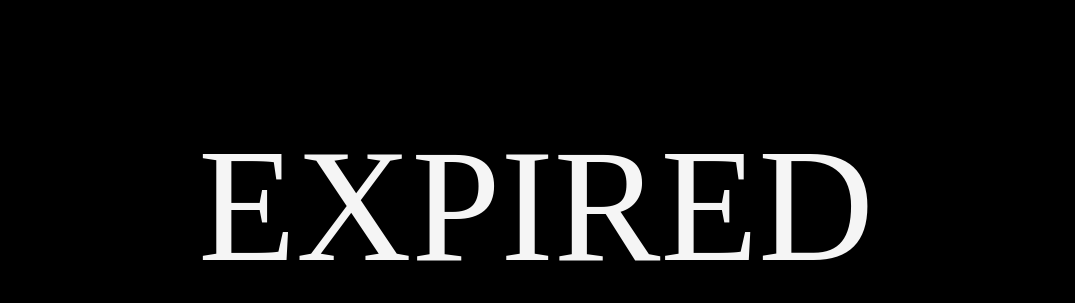
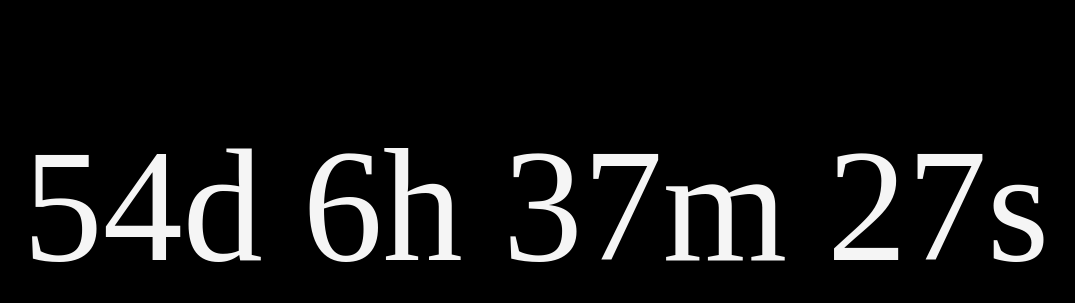
Before and after one commit to shrikarkaveti/indiction, a plain HTML site: page index.html in a window 1280 px wide. Shown: the part 104-407 px from the top of the page, without its empty margins (104-1179 px from the left). Drawn offline with Linux system fonts and the light colour scheme.

Commit message:
Update index.html

```diff
--- a/index.html
+++ b/index.html
@@ -25,7 +25,7 @@
 
     <script>
       // Set CountDownDate
-      var countDownDate = new Date('May 11, 2024 17:15:00').getTime();
+      var countDownDate = new Date('Jul 25, 2024 00:00:00').getTime();
 
       // Setting count down every 1 second
       var x = setInterval(function() {
```
